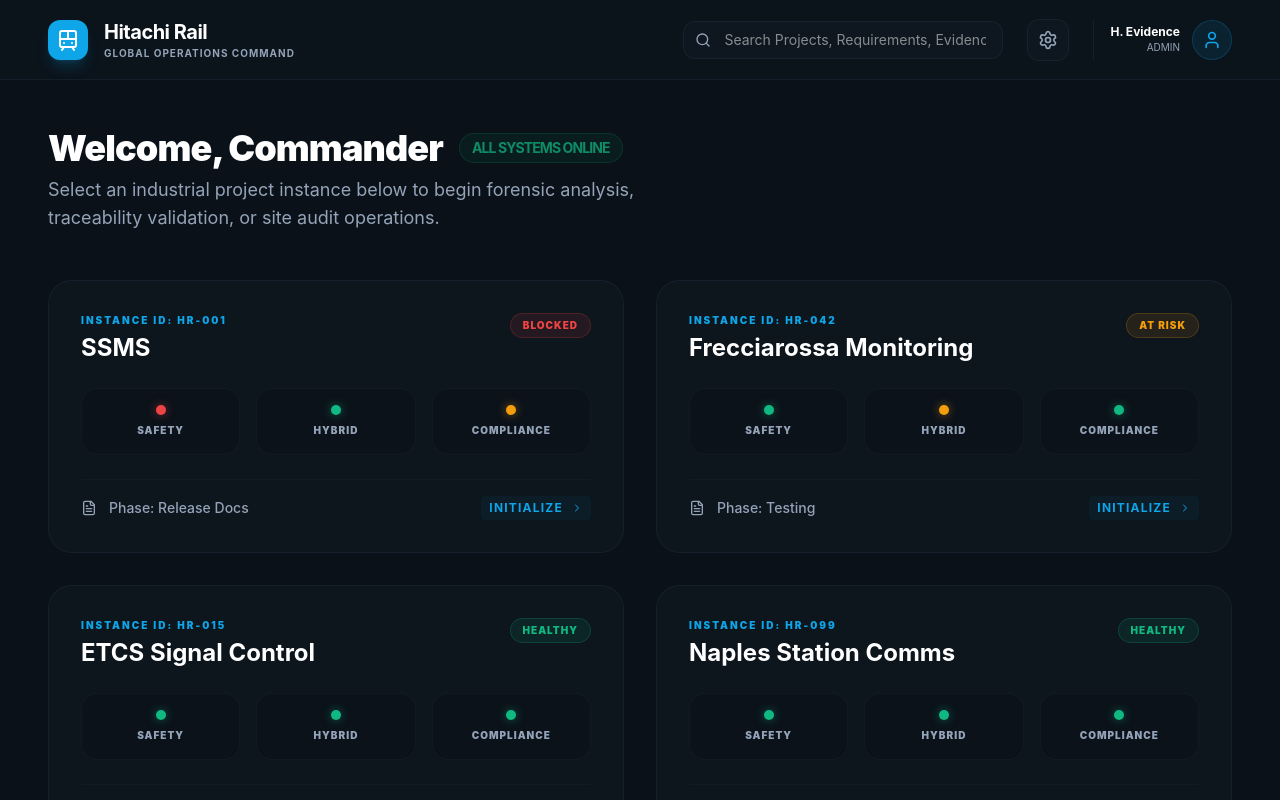
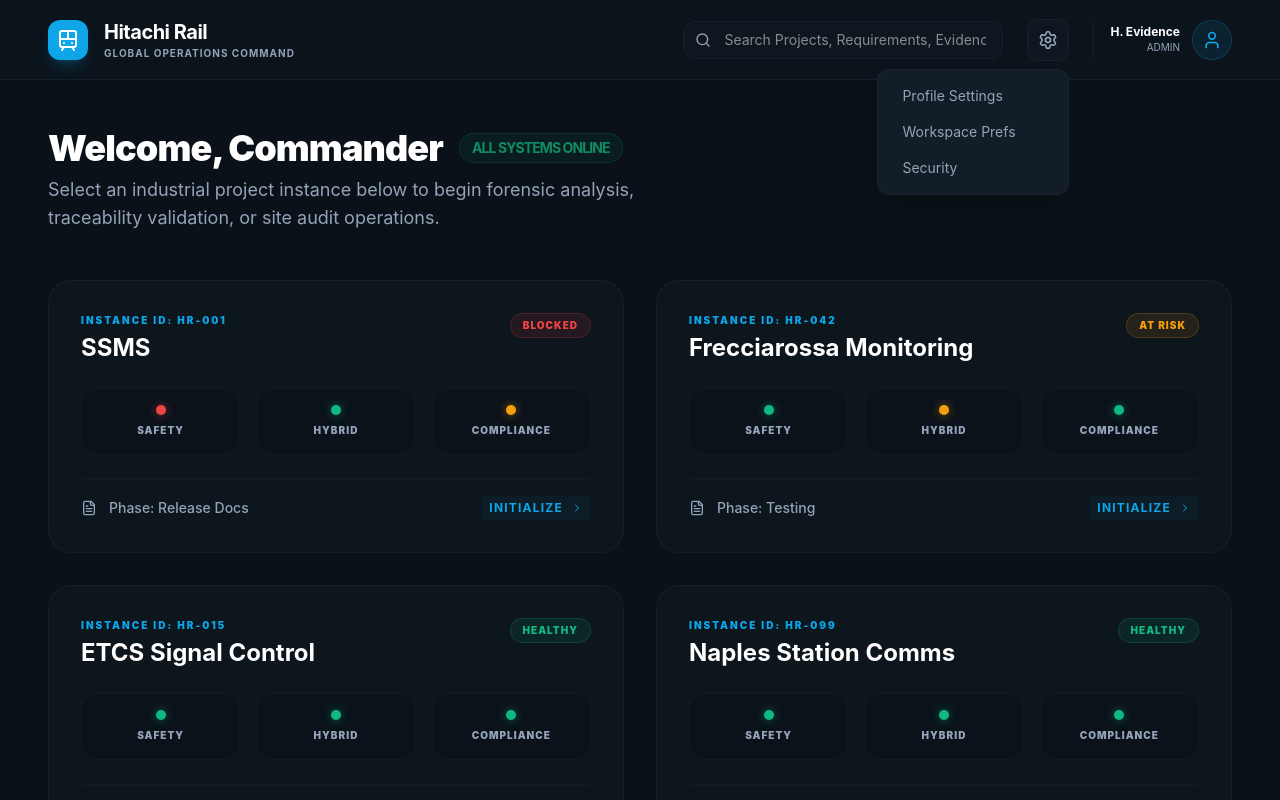
Before and after one commit to FlavioCarpinteri/NIT-Dashboard, a React (Vite) app: page / in a window 1280 px wide. Both pictures are taken after a click on the button 1048 px from the left and 39 px from the top of the page. Shown: the top 800 px of the page. Built offline with nearby package versions, Linux system fonts and the light colour scheme.

Commit message:
Add: button settings, login and search bar for single project

```diff
--- a/src/App.tsx
+++ b/src/App.tsx
@@ -29,7 +29,8 @@
   Files,
   FileArchive,
   Image,
-  Table as TableIcon
+  Table as TableIcon,
+  LogOut
 } from 'lucide-react';
 import { motion, AnimatePresence } from 'motion/react';
 import { cn } from '@/src/lib/utils';
@@ -141,6 +142,15 @@
 // --- Views ---
 
 const Home = ({ onSelectProject }: { onSelectProject: (project: Project) => void }) => {
+  const [searchQuery, setSearchQuery] = useState('');
+  const [isSettingsOpen, setIsSettingsOpen] = useState(false);
+  const [isProfileOpen, setIsProfileOpen] = useState(false);
+
+  const filteredProjects = projects.filter(p =>
+    p.name.toLowerCase().includes(searchQuery.toLowerCase()) ||
+    p.id.toLowerCase().includes(searchQuery.toLowerCase())
+  );
+
   return (
     <div className="min-h-screen bg-brand-bg flex flex-col">
       <header className="h-20 border-b border-brand-border/50 bg-brand-card/30 backdrop-blur-xl flex items-center justify-between px-12 sticky top-0 z-30">
@@ -158,21 +168,73 @@
             <Search className="absolute left-3 top-1/2 -translate-y-1/2 w-4 h-4 text-brand-text-muted" />
             <input
               type="text"
+              value={searchQuery}
+              onChange={(e) => setSearchQuery(e.target.value)}
               placeholder="Search Projects, Requirements, Evidence..."
               className="bg-brand-card/50 border border-brand-border/50 rounded-xl pl-10 pr-4 py-2 text-sm focus:outline-none focus:border-brand-accent w-80 transition-all focus:w-96"
             />
           </div>
-          <button className="p-2.5 text-brand-text-muted hover:text-white bg-brand-card/50 rounded-xl border border-brand-border/50 transition-all hover:border-brand-accent/50">
-            <Settings className="w-5 h-5" />
-          </button>
-          <div className="flex items-center gap-3 pl-4 border-l border-brand-border/50">
+
+          <div className="relative">
+            <button
+              onClick={() => setIsSettingsOpen(!isSettingsOpen)}
+              className="p-2.5 text-brand-text-muted hover:text-white bg-brand-card/50 rounded-xl border border-brand-border/50 transition-all hover:border-brand-accent/50 cursor-pointer"
+            >
+              <Settings className="w-5 h-5" />
+            </button>
+            <AnimatePresence>
+              {isSettingsOpen && (
+                <motion.div
+                  initial={{ opacity: 0, y: 10 }}
+                  animate={{ opacity: 1, y: 0 }}
+                  exit={{ opacity: 0, y: 10 }}
+                  className="absolute right-0 mt-2 w-48 bg-brand-card border border-brand-border/50 rounded-xl shadow-xl overflow-hidden z-50"
+                >
+                  <div className="p-2 flex flex-col">
+                    <button className="px-4 py-2 text-sm text-left hover:bg-brand-accent/10 rounded-lg transition-colors text-brand-text-muted hover:text-white cursor-pointer">Profile Settings</button>
+                    <button className="px-4 py-2 text-sm text-left hover:bg-brand-accent/10 rounded-lg transition-colors text-brand-text-muted hover:text-white cursor-pointer">Workspace Prefs</button>
+                    <button className="px-4 py-2 text-sm text-left hover:bg-brand-accent/10 rounded-lg transition-colors text-brand-text-muted hover:text-white cursor-pointer">Security</button>
+                  </div>
+                </motion.div>
+              )}
+            </AnimatePresence>
+          </div>
+
+          <div className="relative flex items-center gap-3 pl-4 border-l border-brand-border/50">
              <div className="text-right">
                 <p className="text-xs font-bold">H. Evidence</p>
                 <p className="text-[10px] text-brand-text-muted uppercase">Admin</p>
              </div>
-             <div className="w-10 h-10 rounded-full bg-brand-accent/10 border border-brand-accent/20 flex items-center justify-center">
+             <button
+               onClick={() => setIsProfileOpen(!isProfileOpen)}
+               className="w-10 h-10 rounded-full bg-brand-accent/10 border border-brand-accent/20 flex items-center justify-center hover:bg-brand-accent/20 transition-all cursor-pointer"
+             >
                 <User className="w-5 h-5 text-brand-accent" />
-             </div>
+             </button>
+
+            <AnimatePresence>
+              {isProfileOpen && (
+                <motion.div
+                  initial={{ opacity: 0, y: 10 }}
+                  animate={{ opacity: 1, y: 0 }}
+                  exit={{ opacity: 0, y: 10 }}
+                  className="absolute right-0 top-full mt-2 w-56 bg-brand-card border border-brand-border/50 rounded-xl shadow-xl overflow-hidden z-50"
+                >
+                  <div className="p-4 border-b border-brand-border/50">
+                    <p className="text-sm font-bold text-white">h_evidence_admin</p>
+                    <p className="text-[10px] text-brand-text-muted uppercase">Global Operations</p>
+                  </div>
+                  <div className="p-2 flex flex-col">
+                    <button
+                       onClick={() => alert('Logout action triggered')}
+                       className="px-4 py-2 text-sm text-left hover:bg-brand-error/10 text-brand-error rounded-lg flex items-center gap-2 transition-colors font-semibold cursor-pointer"
+                    >
+                      <LogOut className="w-4 h-4" /> Logout
+                    </button>
+                  </div>
+                </motion.div>
+              )}
+            </AnimatePresence>
           </div>
         </div>
       </header>
@@ -191,7 +253,7 @@
         </div>
 
         <div className="grid grid-cols-1 md:grid-cols-2 gap-8">
-          {projects.map((project) => (
+          {filteredProjects.map((project) => (
             <motion.div
               key={project.id}
               whileHover={{ scale: 1.02, y: -5 }}
```
